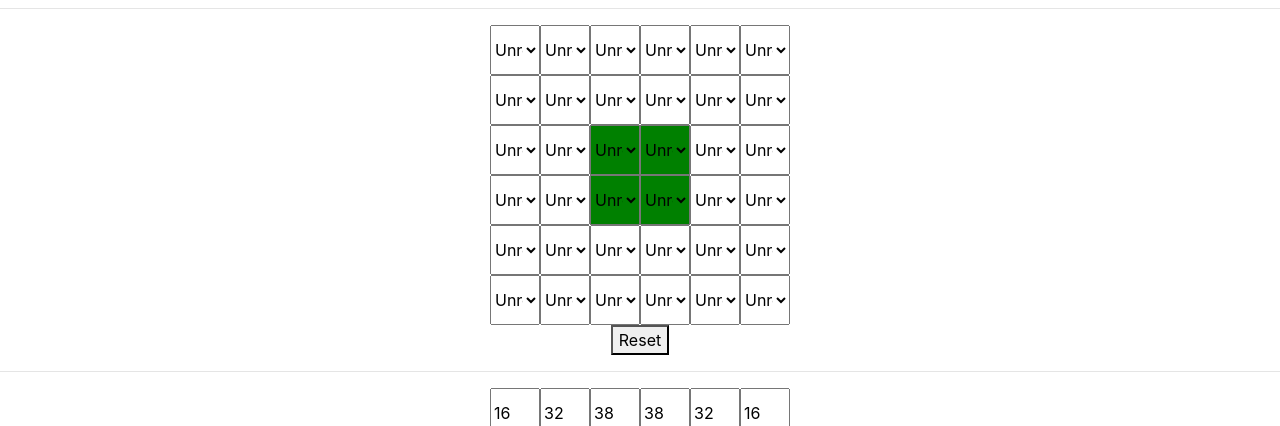
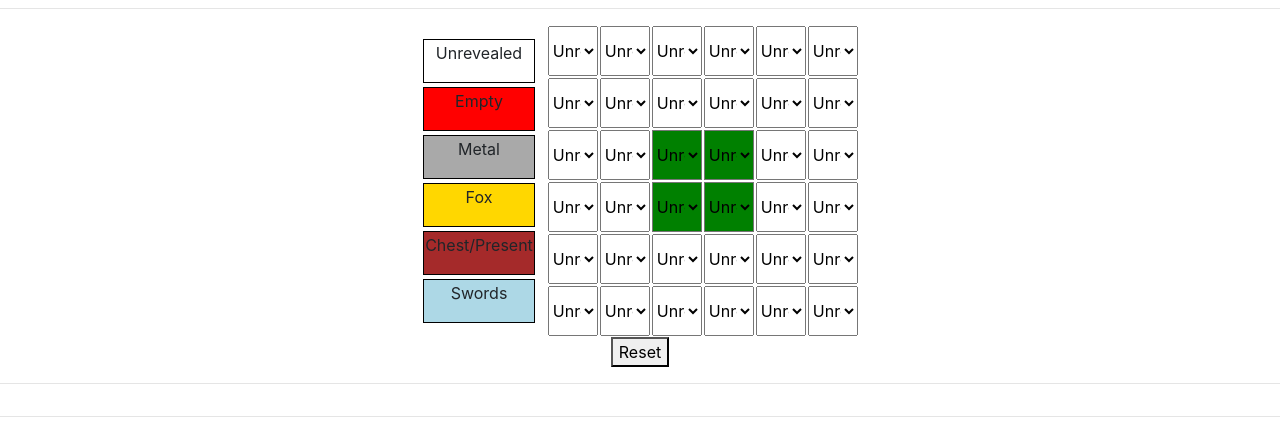
Before and after one commit to Stormgail/stormgail.github.io, a plain HTML site: page index.html in a window 1280 px wide. Shown: the part 54-480 px from the top of the page. Drawn offline with nearby package versions, Linux system fonts and the light colour scheme.

Commit message:
Hidden debug grid, moving over to selector style vs dropdowns

```diff
--- a/index.html
+++ b/index.html
@@ -4,15 +4,50 @@
 
 <style>
 
-select {
+td{
+    text-align: center;
+}
+select{
     width: 50px;
     height:50px;
 }
 
-            input {
+p{
+    vertical-align: middle;
+}
+
+.container.hiddenSection{
+    display:none;
+}
+.square
+{
     width: 50px;
     height:50px;
+    display: inline-block;
+    margin: 1px;
 }
+
+.selectorSection{
+    margin-right: 10px;
+    align-self:center;
+    display:flex;
+    flex-direction:column;
+}
+
+.selectorRow{
+    margin:2px;
+}
+
+.addBorder{
+    border: 1px solid black;
+    border-collapse:collapse;
+}
+
+.selected.addBorder{
+    border: 3px solid green;
+    border-collapse:collapse;
+}
+
 
 .container {
   display: flex;
@@ -27,9 +62,6 @@ select {
 </style>
 <link rel="stylesheet" href="https://stackpath.bootstrapcdn.com/bootstrap/4.5.2/css/bootstrap.min.css" integrity="sha384-JcKb8q3iqJ61gNV9KGb8thSsNjpSL0n8PARn9HuZOnIxN0hoP+VmmDGMN5t9UJ0Z" crossorigin="anonymous">
 
-<script src="https://code.jquery.com/jquery-3.5.1.slim.min.js" integrity="sha384-DfXdz2htPH0lsSSs5nCTpuj/zy4C+OGpamoFVy38MVBnE+IbbVYUew+OrCXaRkfj" crossorigin="anonymous"></script>
-<script src="https://cdn.jsdelivr.net/npm/popper.js@1.16.1/dist/umd/popper.min.js" integrity="sha384-9/reFTGAW83EW2RDu2S0VKaIzap3H66lZH81PoYlFhbGU+6BZp6G7niu735Sk7lN" crossorigin="anonymous"></script>
-<script src="https://stackpath.bootstrapcdn.com/bootstrap/4.5.2/js/bootstrap.min.js" integrity="sha384-B4gt1jrGC7Jh4AgTPSdUtOBvfO8shuf57BaghqFfPlYxofvL8/KUEfYiJOMMV+rV" crossorigin="anonymous"></script>
 <script>
 "use strict";
 function byId(e){return document.getElementById(e);}
@@ -56,24 +88,32 @@ var mediumFound = false;
 
 var hasErrors = true;
 
+var selected = null;
+
 
 var values = [
     {name:"Unrevealed",
-    value: unrevealed},
+    value: unrevealed,
+    color : "white"},
     {name:"Empty",
-    value: empty}
+    value: empty,
+    color : "red"}
     ,
     {name:"Metal",
-    value: metal}
+    value: metal,
+    color : "darkgrey"}
     ,
     {name:"Fox",
-    value: fox}
+    value: fox,
+    color : "gold"}
     ,
     {name:"Chest/Present",
-    value: medium}
+    value: medium,
+    color : "brown"}
     ,
     {name:"Swords",
-    value: swords}
+    value: swords,
+    color : "lightblue"}
 ]
 
 function onDocLoaded()
@@ -84,6 +124,7 @@ init()
 function init(){
     buildGrid();
     recalculateGrid();
+    buildSelector();
 }
 
 function withinBounds(x,y)
@@ -308,7 +349,7 @@ function buildGridValuesSection()
     clearGridValuesSection();
 
 
-    var tbl, curRow, curCell;
+    var tbl, curRow, curCell, container;
     tbl = newEl('table');
     var x, y;
     for (y=0; y<nRows; y++)
@@ -318,11 +359,18 @@ function buildGridValuesSection()
 
         for (x=0; x<nCols; x++)
         {
-            curCell = newEl('INPUT');
-            curCell.setAttribute("id","display"+formatGridPosition(x,y))
+            container = newEl("td");
+            container.classList.add("square");
+            container.classList.add("addBorder")
+            container.setAttribute("id","display"+formatGridPosition(x,y))
+
+            curCell = newEl('p');
+
             curCell.setAttribute("type", "text");
-            curCell.value =  grid[formatGridPosition(x,y)].value
-            curRow.appendChild(curCell);
+            curCell.value =  grid[formatGridPosition(x,y)].value;
+            curCell.innerHTML = grid[formatGridPosition(x,y)].value;
+            container.appendChild(curCell)
+            curRow.appendChild(container);
         }
     }
     byId('tblDebug').appendChild(tbl);
@@ -431,13 +479,54 @@ function addError(errorText)
     byId('MessageSection').appendChild(curRow);
 }
 
+function buildSelector()
+{
+    byId('iconSelector').innerHTML = '';
+
+    var container;
+
+
+    for (const val of values){
+
+
+
+                var container = newEl('td');
+                container.classList.add("selectorRow")
+                container.classList.add("selector")
+                container.style.backgroundColor = val.color;
+                container.classList.add('addBorder');
+
+                var text = newEl('p');
+                text.name = val.name + "selector"
+                text.id =  val.name + "selector"
+                text.addEventListener('click', selectorClick, false);
+                text.value = val.value;
+                text.text = val.name;
+                text.innerHTML= val.name;
+
+                if(val.value == selected){
+                container.classList.add('selected');
+                }
+
+                container.appendChild(text);
+
+                byId('iconSelector').appendChild(container);
+            }
+
+}
+
+function selectorClick(evt){
+
+    selected = this.value;
+    buildSelector();
+}
 
 function buildGrid()
 {
     byId('tblTgt').innerHTML = '';
 
     grid = {};
-    var tbl, curRow, curCell;
+    var tbl, curRow, curCell, container;
     tbl = newEl('table');
     var x, y;
     for (y=0; y<nRows; y++)
@@ -447,8 +536,8 @@ function buildGrid()
 
         for (x=0; x<nCols; x++)
         {
-
-
+            container = newEl('td');
+            container.classList.add("selector")
             grid[formatGridPosition(x,y)] = {
                 x: x,
                 y: y,
@@ -466,9 +555,9 @@ function buildGrid()
                 option.text = val.name;
                 curCell.appendChild(option);
             }
-
+            container.appendChild(curCell)
             //curCell.innerText = "[" + x + "," + y + "]";
-            curRow.appendChild(curCell);
+            curRow.appendChild(container);
         }
     }
     byId('tblTgt').appendChild(tbl);
@@ -482,16 +571,18 @@ function buildGrid()
 <body>
 
     <div class="container"><h2>Faux Hollow Solver</h2></div>
-    <div class="container" ><table id='MessageSection'></table></div>
     <hr>
-
-    <div id='tblTgt' class="container"></div>
+    <div class="container">
+    <div id='iconSelector' class="selectorSection"></div>
+    <div id='tblTgt'></div>
+    </div>
     <div class="container" >
     <button onclick="init()">Reset</button>
 </div>
     <hr>
-    <div id='tblDebug' class="container" ></div>
-
+    <div class="container" ><table id='MessageSection'></table></div>
+    <div id='tblDebug' class="hiddenSection container" ></div>
+    <hr>
     <div id='instructions' >
         <div class="container">
         <h2>How to Use</h2>
```
Lines whose indentation alone changed are shown as unchanged.
